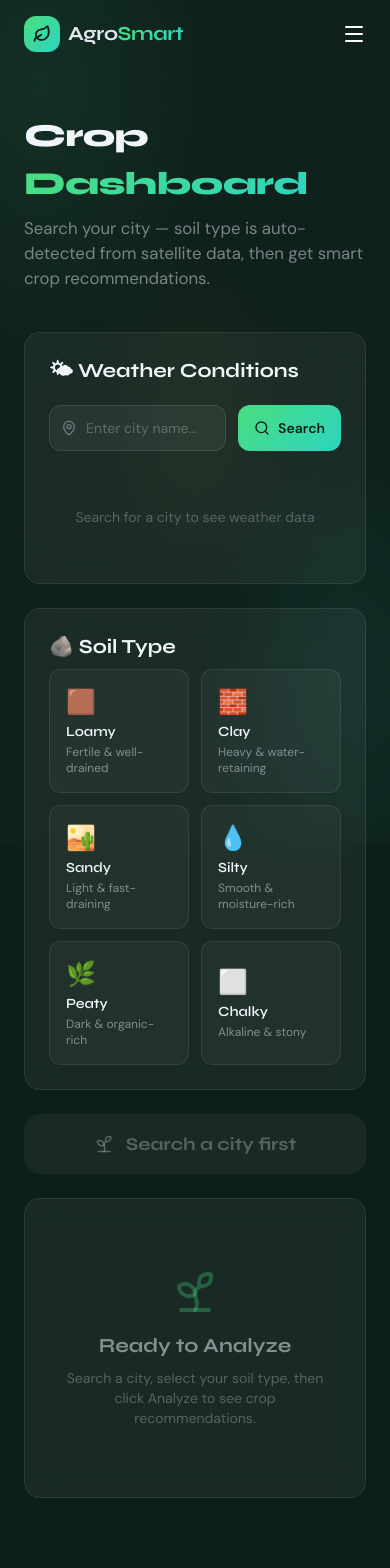
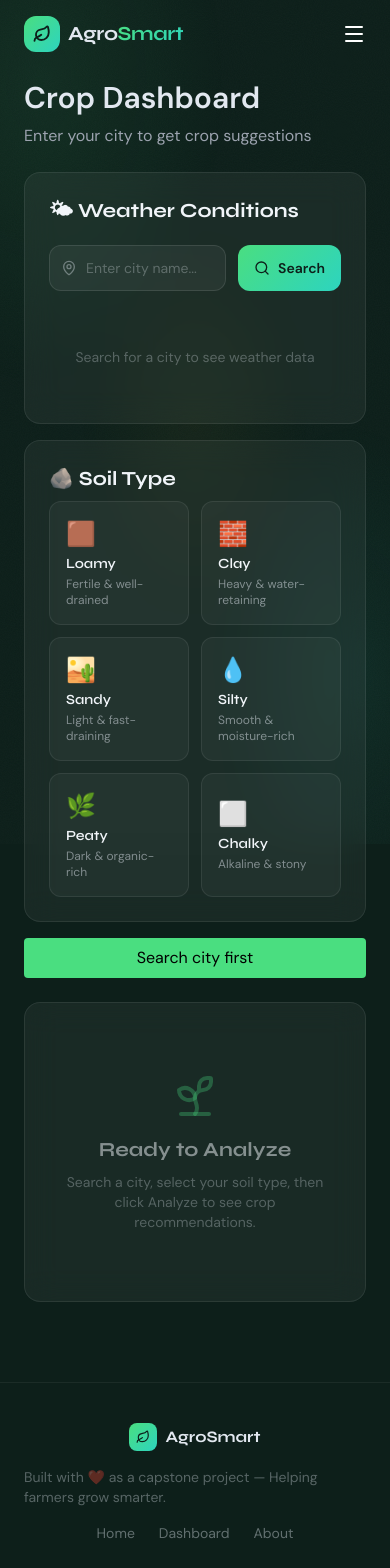
Before and after one commit to ayanahmad77/AgroSmart-WAPCapstone, a React (Vite) app: page /dashboard in a window 390 px wide. Shown: the top 1568 px of the page. Built offline with nearby package versions, Linux system fonts and the light colour scheme.

Commit message:
Update soil type, weather, crop suggestions, and UI components

```diff
--- a/src/App.jsx
+++ b/src/App.jsx
@@ -1,36 +1,33 @@
-import { BrowserRouter, Routes, Route, useLocation } from 'react-router-dom'
-import { AnimatePresence } from 'framer-motion'
-import ErrorBoundary from './components/ErrorBoundary'
-import Navbar from './components/Navbar'
-import Footer from './components/Footer'
-import Home from './pages/Home'
-import Dashboard from './pages/Dashboard'
-import About from './pages/About'
-import NotFound from './pages/NotFound'
-import './index.css'
+import { BrowserRouter, Routes, Route } from "react-router-dom";
 
-function AnimatedRoutes() {
-  const location = useLocation()
-  return (
-    <AnimatePresence mode="wait">
-      <Routes location={location} key={location.pathname}>
-        <Route path="/" element={<Home />} />
-        <Route path="/dashboard" element={<Dashboard />} />
-        <Route path="/about" element={<About />} />
-        <Route path="*" element={<NotFound />} />
-      </Routes>
-    </AnimatePresence>
-  )
-}
+import ErrorBoundary from "./components/ErrorBoundary";
+import Navbar from "./components/Navbar";
+import Footer from "./components/Footer";
 
-export default function App() {
+import Home from "./pages/Home";
+import Dashboard from "./pages/Dashboard";
+import About from "./pages/About";
+import NotFound from "./pages/NotFound";
+
+import "./index.css";
+
+function App() {
   return (
     <BrowserRouter>
       <ErrorBoundary>
         <Navbar />
-        <AnimatedRoutes />
+
+        <Routes>
+          <Route path="/" element={<Home />} />
+          <Route path="/dashboard" element={<Dashboard />} />
+          <Route path="/about" element={<About />} />
+          <Route path="*" element={<NotFound />} />
+        </Routes>
+
         <Footer />
       </ErrorBoundary>
     </BrowserRouter>
-  )
+  );
 }
+
+export default App;
--- a/src/components/SoilSelector.jsx
+++ b/src/components/SoilSelector.jsx
@@ -26,7 +26,7 @@ export default function SoilSelector({ selected, onSelect, detectedSoil, soilLoa
         🪨 Soil Type
       </h2>
 
-      {/* Auto-detection status */}
+
       {soilLoading && (
         <motion.div
           initial={{ opacity: 0, y: -5 }}
@@ -117,7 +117,8 @@ export default function SoilSelector({ selected, onSelect, detectedSoil, soilLoa
               cursor: 'pointer',
             }}
           >
-            {/* Auto-detected badge */}
+
+
             {detectedSoil === soil.id && (
               <span
                 className="absolute -top-2 -right-2 text-xs font-body font-semibold px-2 py-0.5 rounded-full flex items-center gap-1"
--- a/src/hooks/useSoilType.js
+++ b/src/hooks/useSoilType.js
@@ -1,113 +1,116 @@
-import { useState, useCallback } from 'react'
-import axios from 'axios'
+import { useState } from "react";
+import axios from "axios";
 
-/**
- * Classifies soil type from SoilGrids texture data (clay/sand/silt in g/kg,
- * organic carbon density in dg/dm³, and pH×10).
- *
- * Uses a simplified USDA Soil Texture Triangle + organic/pH thresholds.
- */
 function classifySoil(clay, sand, silt, ocd, ph) {
-  // Convert g/kg to percentages
-  const clayPct = clay / 10
-  const sandPct = sand / 10
-  const siltPct = silt / 10
+  let clayPct = clay / 10;
+  let sandPct = sand / 10;
+  let siltPct = silt / 10;
 
-  // High organic carbon → peaty
-  if (ocd != null && ocd > 300) return 'peaty'
+  if (ocd && ocd > 300) {
+    return "peaty";
+  }
 
-  // Alkaline (pH > 7.5) + moderate calcium-linked texture → chalky
-  if (ph != null && ph > 75 && sandPct > 30 && clayPct < 35) return 'chalky'
+  if (ph && ph > 75 && sandPct > 30 && clayPct < 35) {
+    return "chalky";
+  }
 
-  // USDA Soil Texture Triangle (simplified)
-  if (clayPct >= 40) return 'clay'
-  if (sandPct >= 70 && clayPct < 15) return 'sandy'
-  if (siltPct >= 50 && clayPct < 27) return 'silty'
+  if (clayPct >= 40) {
+    return "clay";
+  }
 
-  // Everything else is loamy (most balanced, fertile soils)
-  return 'loamy'
+  if (sandPct >= 70 && clayPct < 15) {
+    return "sandy";
+  }
+
+  if (siltPct >= 50 && clayPct < 27) {
+    return "silty";
+  }
+
+  return "loamy";
 }
 
-/**
- * Extracts the mean value for a given property name from SoilGrids response layers.
- */
-function extractValue(layers, propertyName) {
-  const layer = layers.find(l => l.name === propertyName)
-  return layer?.depths?.[0]?.values?.mean ?? null
+function getValue(layers, name) {
+  for (let i = 0; i < layers.length; i++) {
+    if (layers[i].name === name) {
+      return layers[i].depths[0].values.mean;
+    }
+  }
+  return null;
 }
 
-export function useSoilType() {
-  const [detectedSoil, setDetectedSoil] = useState(null)
-  const [soilLoading, setSoilLoading] = useState(false)
-  const [soilError, setSoilError] = useState(null)
-  const [soilData, setSoilData] = useState(null)
+function useSoilType() {
+  const [detectedSoil, setDetectedSoil] = useState(null);
+  const [soilLoading, setSoilLoading] = useState(false);
+  const [soilError, setSoilError] = useState("");
+  const [soilData, setSoilData] = useState(null);
 
-  const fetchSoilType = useCallback(async (lat, lon) => {
-    if (lat == null || lon == null) return
-    setSoilLoading(true)
-    setSoilError(null)
-    setDetectedSoil(null)
-    setSoilData(null)
+  async function fetchSoilType(lat, lon) {
+    if (!lat || !lon) return;
+
+    setSoilLoading(true);
+    setSoilError("");
+    setDetectedSoil(null);
+    setSoilData(null);
 
     try {
-      const res = await axios.get(
-        'https://rest.isric.org/soilgrids/v2.0/properties/query',
+      const response = await axios.get(
+        "https://rest.isric.org/soilgrids/v2.0/properties/query",
         {
           params: {
+            lat: lat,
             lon: lon,
-            lat: lat,
-            property: ['clay', 'sand', 'silt', 'ocd', 'phh2o'],
-            depth: '0-5cm',
-            value: 'mean',
-          },
-          // SoilGrids uses repeated params: property=clay&property=sand etc.
-          paramsSerializer: (params) => {
-            const parts = []
-            for (const [key, val] of Object.entries(params)) {
-              if (Array.isArray(val)) {
-                val.forEach(v => parts.push(`${key}=${encodeURIComponent(v)}`))
-              } else {
-                parts.push(`${key}=${encodeURIComponent(val)}`)
-              }
-            }
-            return parts.join('&')
+            property: "clay,sand,silt,ocd,phh2o",
+            depth: "0-5cm",
+            value: "mean",
           },
         }
-      )
+      );
 
-      const layers = res.data?.properties?.layers
+      const layers = response.data.properties.layers;
+
       if (!layers || layers.length === 0) {
-        setSoilError('No soil data available for this location.')
-        return
+        setSoilError("No soil data found");
+        setSoilLoading(false);
+        return;
       }
 
-      const clay = extractValue(layers, 'clay')
-      const sand = extractValue(layers, 'sand')
-      const silt = extractValue(layers, 'silt')
-      const ocd = extractValue(layers, 'ocd')
-      const ph = extractValue(layers, 'phh2o')
+      const clay = getValue(layers, "clay");
+      const sand = getValue(layers, "sand");
+      const silt = getValue(layers, "silt");
+      const ocd = getValue(layers, "ocd");
+      const ph = getValue(layers, "phh2o");
 
-      // If all core texture values are null (urban/water body), can't classify
-      if (clay == null && sand == null && silt == null) {
-        setSoilError('Soil data unavailable for this area (likely urban or water body). Please select manually.')
-        return
+      if (clay === null && sand === null && silt === null) {
+        setSoilError("Soil data not available here");
+        setSoilLoading(false);
+        return;
       }
 
-      const soilType = classifySoil(clay ?? 0, sand ?? 0, silt ?? 0, ocd, ph)
-      setDetectedSoil(soilType)
+      const soilType = classifySoil(
+        clay || 0,
+        sand || 0,
+        silt || 0,
+        ocd,
+        ph
+      );
+
+      setDetectedSoil(soilType);
+
       setSoilData({
-        clay: clay != null ? (clay / 10).toFixed(1) : null,
-        sand: sand != null ? (sand / 10).toFixed(1) : null,
-        silt: silt != null ? (silt / 10).toFixed(1) : null,
-        ocd: ocd != null ? (ocd / 10).toFixed(1) : null,
-        ph: ph != null ? (ph / 10).toFixed(1) : null,
-      })
-    } catch {
-      setSoilError('Could not fetch soil data. Please select manually.')
-    } finally {
-      setSoilLoading(false)
+        clay: clay ? (clay / 10).toFixed(1) : null,
+        sand: sand ? (sand / 10).toFixed(1) : null,
+        silt: silt ? (silt / 10).toFixed(1) : null,
+        ocd: ocd ? (ocd / 10).toFixed(1) : null,
+        ph: ph ? (ph / 10).toFixed(1) : null,
+      });
+    } catch (error) {
+      setSoilError("Error fetching soil data");
     }
-  }, [])
 
-  return { detectedSoil, soilLoading, soilError, soilData, fetchSoilType }
+    setSoilLoading(false);
+  }
+
+  return { detectedSoil, soilLoading, soilError, soilData, fetchSoilType };
 }
+
+export default useSoilType;
--- a/src/hooks/useWeather.js
+++ b/src/hooks/useWeather.js
@@ -1,59 +1,66 @@
-import { useState } from 'react'
-import axios from 'axios'
+import { useState } from "react";
+import axios from "axios";
 
-export function useWeather() {
-  const [weather, setWeather] = useState(null)
-  const [loading, setLoading] = useState(false)
-  const [error, setError] = useState(null)
+function useWeather() {
+  const [weather, setWeather] = useState(null);
+  const [loading, setLoading] = useState(false);
+  const [error, setError] = useState("");
 
-  const fetchWeather = async (city) => {
-    if (!city.trim()) {
-      setError('Please enter a city name.')
-      return
+  async function fetchWeather(city) {
+    if (city === "") {
+      setError("Please enter a city name");
+      return;
     }
-    setLoading(true)
-    setError(null)
+
+    setLoading(true);
+    setError("");
+
     try {
-      const res = await axios.get(
-        `https://api.openweathermap.org/data/2.5/weather`,
+      const response = await axios.get(
+        "https://api.openweathermap.org/data/2.5/weather",
         {
           params: {
             q: city,
             appid: import.meta.env.VITE_WEATHER_API_KEY,
-            units: 'metric',
-          }
+            units: "metric",
+          },
         }
-      )
-      const data = res.data
-      setWeather({
-        city: data.name || 'Unknown',
-        country: data.sys?.country || '',
-        temp: Math.round(data.main?.temp ?? 0),
-        feelsLike: Math.round(data.main?.feels_like ?? 0),
-        humidity: data.main?.humidity ?? 0,
-        wind: data.wind?.speed ?? 0,
-        condition: data.weather?.[0]?.description || 'N/A',
-        icon: data.weather?.[0]?.icon || null,
-        pressure: data.main?.pressure ?? 0,
-        visibility: data.visibility != null ? (data.visibility / 1000).toFixed(1) : 'N/A',
-        lat: data.coord?.lat ?? null,
-        lon: data.coord?.lon ?? null,
-      })
+      );
+
+      const data = response.data;
+
+      const weatherData = {
+        city: data.name,
+        country: data.sys.country,
+        temp: Math.round(data.main.temp),
+        feelsLike: Math.round(data.main.feels_like),
+        humidity: data.main.humidity,
+        wind: data.wind.speed,
+        condition: data.weather[0].description,
+        icon: data.weather[0].icon,
+        pressure: data.main.pressure,
+        visibility: (data.visibility / 1000).toFixed(1),
+        lat: data.coord.lat,
+        lon: data.coord.lon,
+      };
+
+      setWeather(weatherData);
     } catch (err) {
-      if (err.response?.status === 404) {
-        setError('City not found. Please check the spelling and try again.')
-      } else if (err.response?.status === 401) {
-        setError('Invalid API key. Please check your .env file.')
-      } else if (!navigator.onLine) {
-        setError('No internet connection. Please check your network.')
+      if (err.response && err.response.status === 404) {
+        setError("City not found");
+      } else if (err.response && err.response.status === 401) {
+        setError("Invalid API key");
       } else {
-        setError('Failed to fetch weather. Please try again later.')
+        setError("Something went wrong");
       }
-      setWeather(null)
-    } finally {
-      setLoading(false)
+
+      setWeather(null);
     }
+
+    setLoading(false);
   }
 
-  return { weather, loading, error, fetchWeather }
+  return { weather, loading, error, fetchWeather };
 }
+
+export default useWeather;
--- a/src/pages/Dashboard.jsx
+++ b/src/pages/Dashboard.jsx
@@ -1,97 +1,69 @@
-import { useState, useEffect } from 'react'
-import { motion } from 'framer-motion'
-import { useWeather } from '../hooks/useWeather'
-import { useSoilType } from '../hooks/useSoilType'
-import { getCropSuggestions } from '../utils/getCropSuggestions'
-import WeatherCard from '../components/WeatherCard'
-import SoilSelector from '../components/SoilSelector'
-import CropRecommendations from '../components/CropRecommendations'
-import { Sprout, Loader } from 'lucide-react'
+import { useState, useEffect } from "react";
 
-const pageVariants = {
-  initial: { opacity: 0, y: 20 },
-  animate: { opacity: 1, y: 0 },
-  exit: { opacity: 0, y: -20 },
-}
+import useWeather from "../hooks/useWeather";
+import useSoilType from "../hooks/useSoilType";
+import { getCropSuggestions } from "../utils/getCropSuggestions";
+
+import WeatherCard from "../components/WeatherCard";
+import SoilSelector from "../components/SoilSelector";
+import CropRecommendations from "../components/CropRecommendations";
 
 export default function Dashboard() {
-  const { weather, loading, error, fetchWeather: fetchWeatherRaw } = useWeather()
-  const { detectedSoil, soilLoading, soilError, soilData, fetchSoilType } = useSoilType()
-  const [manualSoil, setManualSoil] = useState(null)
-  const [recommendations, setRecommendations] = useState([])
-  const [hasSearched, setHasSearched] = useState(false)
-  const [analyzing, setAnalyzing] = useState(false)
+  const { weather, loading, error, fetchWeather } = useWeather();
+  const {
+    detectedSoil,
+    soilLoading,
+    soilError,
+    soilData,
+    fetchSoilType,
+  } = useSoilType();
 
-  // Use manual override if user picked one, otherwise use auto-detected
-  const soilType = manualSoil ?? detectedSoil
+  const [manualSoil, setManualSoil] = useState(null);
+  const [recommendations, setRecommendations] = useState([]);
+  const [hasSearched, setHasSearched] = useState(false);
 
-  // Wrap fetchWeather to also reset manual soil selection
-  const handleFetchWeather = (city) => {
-    setManualSoil(null)
-    fetchWeatherRaw(city)
+  let soilType = manualSoil ? manualSoil : detectedSoil;
+
+  function handleFetchWeather(city) {
+    setManualSoil(null);
+    fetchWeather(city);
   }
 
-  // When weather loads with coordinates, auto-fetch soil type
   useEffect(() => {
-    if (weather?.lat != null && weather?.lon != null) {
-      fetchSoilType(weather.lat, weather.lon)
+    if (weather && weather.lat && weather.lon) {
+      fetchSoilType(weather.lat, weather.lon);
     }
-  }, [weather?.lat, weather?.lon, fetchSoilType])
+  }, [weather]);
 
-  const handleAnalyze = async () => {
-    if (!weather || !soilType) return
-    setAnalyzing(true)
-    await new Promise(r => setTimeout(r, 600)) // small delay for effect
-    const crops = getCropSuggestions(weather, soilType)
-    setRecommendations(crops)
-    setHasSearched(true)
-    setAnalyzing(false)
+  function handleAnalyze() {
+    if (!weather || !soilType) return;
+
+    const crops = getCropSuggestions(weather, soilType);
+    setRecommendations(crops);
+    setHasSearched(true);
   }
 
-  const canAnalyze = weather && soilType && !loading && !soilLoading
+  let canAnalyze = weather && soilType && !loading && !soilLoading;
 
   return (
-    <motion.div
-      className="page-wrapper pt-28 pb-20 px-6"
-      variants={pageVariants}
-      initial="initial"
-      animate="animate"
-      exit="exit"
-      transition={{ duration: 0.4 }}
-    >
-      <div className="max-w-7xl mx-auto">
-        {/* Header */}
-        <div className="mb-10">
-          <motion.h1
-            className="font-display font-extrabold mb-2"
-            style={{ fontSize: 'clamp(2rem, 5vw, 3.5rem)', color: '#f1f5f9', letterSpacing: '-0.02em' }}
-            initial={{ opacity: 0, y: 20 }}
-            animate={{ opacity: 1, y: 0 }}
-            transition={{ duration: 0.5 }}
-          >
-            Crop <span className="gradient-text">Dashboard</span>
-          </motion.h1>
-          <motion.p
-            className="font-body"
-            style={{ color: 'rgba(226,232,240,0.5)', fontSize: '1.05rem' }}
-            initial={{ opacity: 0 }}
-            animate={{ opacity: 1 }}
-            transition={{ delay: 0.2 }}
-          >
-            Search your city — soil type is auto-detected from satellite data, then get smart crop recommendations.
-          </motion.p>
-        </div>
+    <div className="pt-20 px-6">
+      <div className="max-w-6xl mx-auto">
 
-        {/* Layout: Left panel + Right panel */}
-        <div className="grid grid-cols-1 lg:grid-cols-3 gap-6">
-          {/* Left: Controls */}
-          <div className="flex flex-col gap-6 lg:col-span-1">
+        <h1 className="text-3xl font-bold mb-2">Crop Dashboard</h1>
+        <p className="mb-6 text-gray-400">
+          Enter your city to get crop suggestions
+        </p>
+
+        <div className="grid md:grid-cols-2 gap-6">
+
+          <div className="flex flex-col gap-4">
             <WeatherCard
               onFetch={handleFetchWeather}
               weather={weather}
               loading={loading}
               error={error}
             />
+
             <SoilSelector
               selected={soilType}
               onSelect={setManualSoil}
@@ -101,45 +73,28 @@ export default function Dashboard() {
               soilData={soilData}
             />
 
-            {/* Analyze Button */}
-            <motion.button
+            <button
               onClick={handleAnalyze}
-              disabled={!canAnalyze || analyzing}
-              className="w-full py-4 rounded-2xl font-display font-bold text-lg flex items-center justify-center gap-3 transition-all duration-300"
-              style={{
-                background: canAnalyze
-                  ? 'linear-gradient(135deg, #4ade80, #2dd4bf)'
-                  : 'rgba(255,255,255,0.05)',
-                color: canAnalyze ? '#0d1f1a' : 'rgba(226,232,240,0.3)',
-                cursor: canAnalyze ? 'pointer' : 'not-allowed',
-                boxShadow: canAnalyze ? '0 0 30px rgba(74,222,128,0.3)' : 'none',
-              }}
-              whileHover={canAnalyze ? { scale: 1.02, boxShadow: '0 0 50px rgba(74,222,128,0.5)' } : {}}
-              whileTap={canAnalyze ? { scale: 0.98 } : {}}
+              disabled={!canAnalyze}
+              className="bg-green-400 text-black py-2 rounded"
             >
-              {analyzing ? (
-                <>
-                  <Loader size={20} className="animate-spin" />
-                  Analyzing...
-                </>
-              ) : (
-                <>
-                  <Sprout size={20} />
-                  {!weather ? 'Search a city first' : !soilType ? (soilLoading ? 'Detecting soil...' : 'Select soil type') : 'Analyze Crops'}
-                </>
-              )}
-            </motion.button>
+              {!weather
+                ? "Search city first"
+                : !soilType
+                ? "Select soil"
+                : "Analyze Crops"}
+            </button>
           </div>
 
-          {/* Right: Recommendations */}
-          <div className="lg:col-span-2">
+          <div>
             <CropRecommendations
               crops={recommendations}
               hasSearched={hasSearched}
             />
           </div>
+
         </div>
       </div>
-    </motion.div>
-  )
+    </div>
+  );
 }
```
Also changed, not shown: src/components/WeatherCard.jsx (+5 -5 lines), src/data/cropRules.js (+95 -61 lines), src/utils/getCropSuggestions.js (+72 -29 lines).
